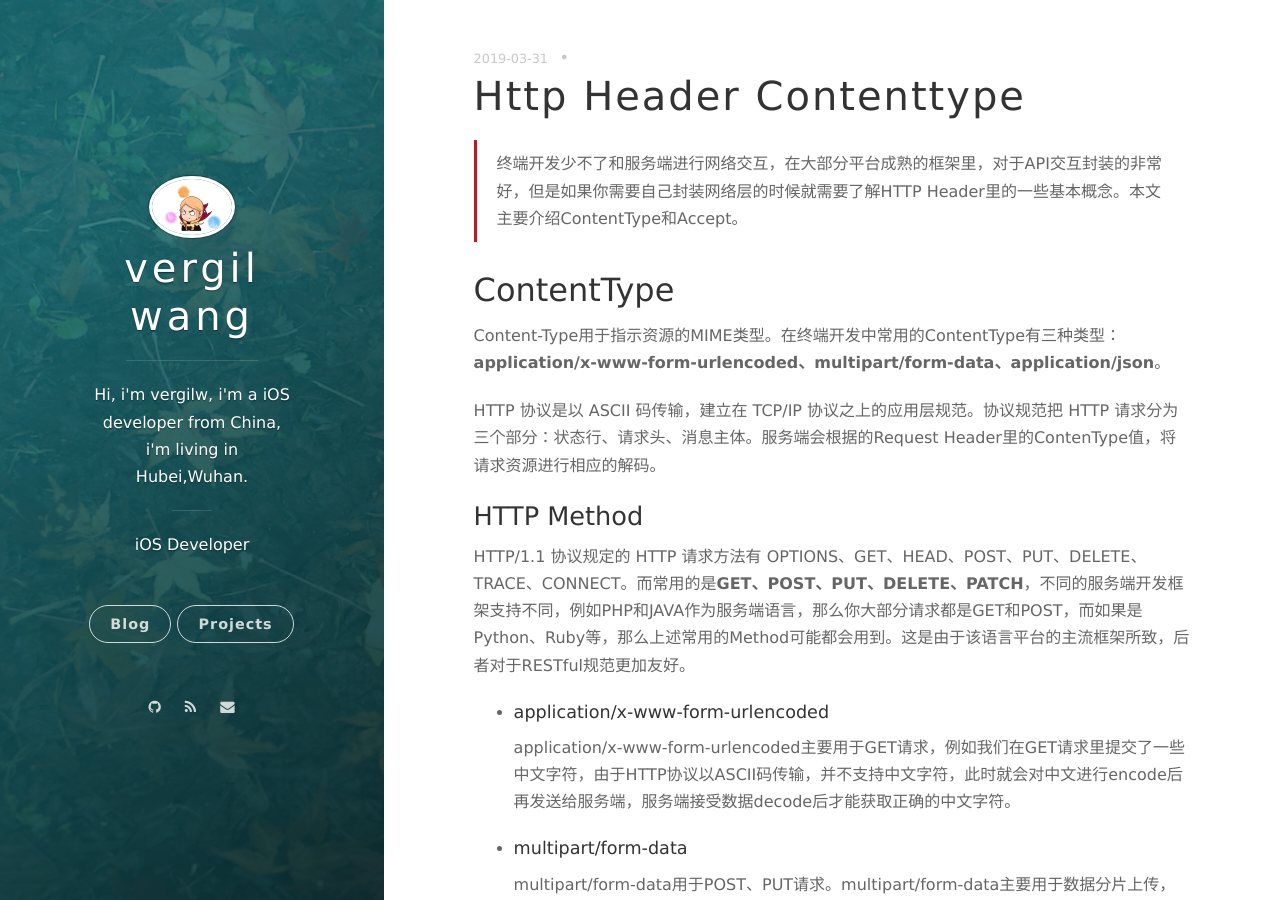
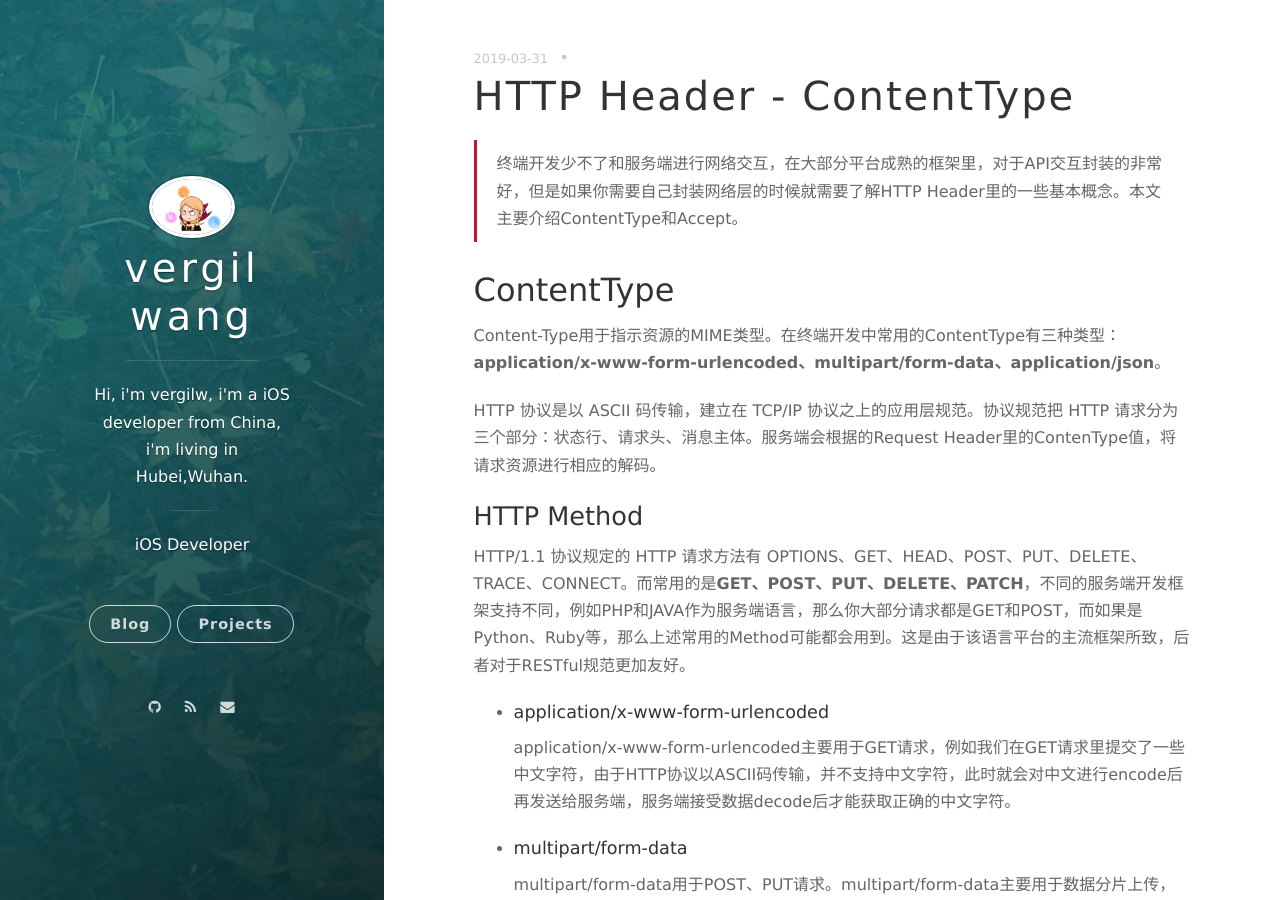
Before and after one commit to vergilw/vergilw.github.io, a Jekyll site: the page built from _posts/2019-03-31-http-header-contenttype.markdown, in a window 1280 px wide and 900 px high. Built offline with Jekyll 4.4.1, drawn with Linux system fonts in a browser that asks for light colours; nearby versions of some CDN libraries; our own code applies the rules of GitHub Pages for plain Markdown files; comment, search, counter and statistics services are not loaded; part of the change alters nothing that is shown.

Commit message:
fix: reformat

```diff
--- a/_posts/2019-03-31-http-header-contenttype.markdown
+++ b/_posts/2019-03-31-http-header-contenttype.markdown
@@ -1,3 +1,9 @@
+---
+layout: post
+title: HTTP Header - ContentType
+date: 2019-03-31
+---
+
 >终端开发少不了和服务端进行网络交互，在大部分平台成熟的框架里，对于API交互封装的非常好，但是如果你需要自己封装网络层的时候就需要了解HTTP Header里的一些基本概念。本文主要介绍ContentType和Accept。
 
 ## ContentType
```
Also changed, not shown: 1 other file.
